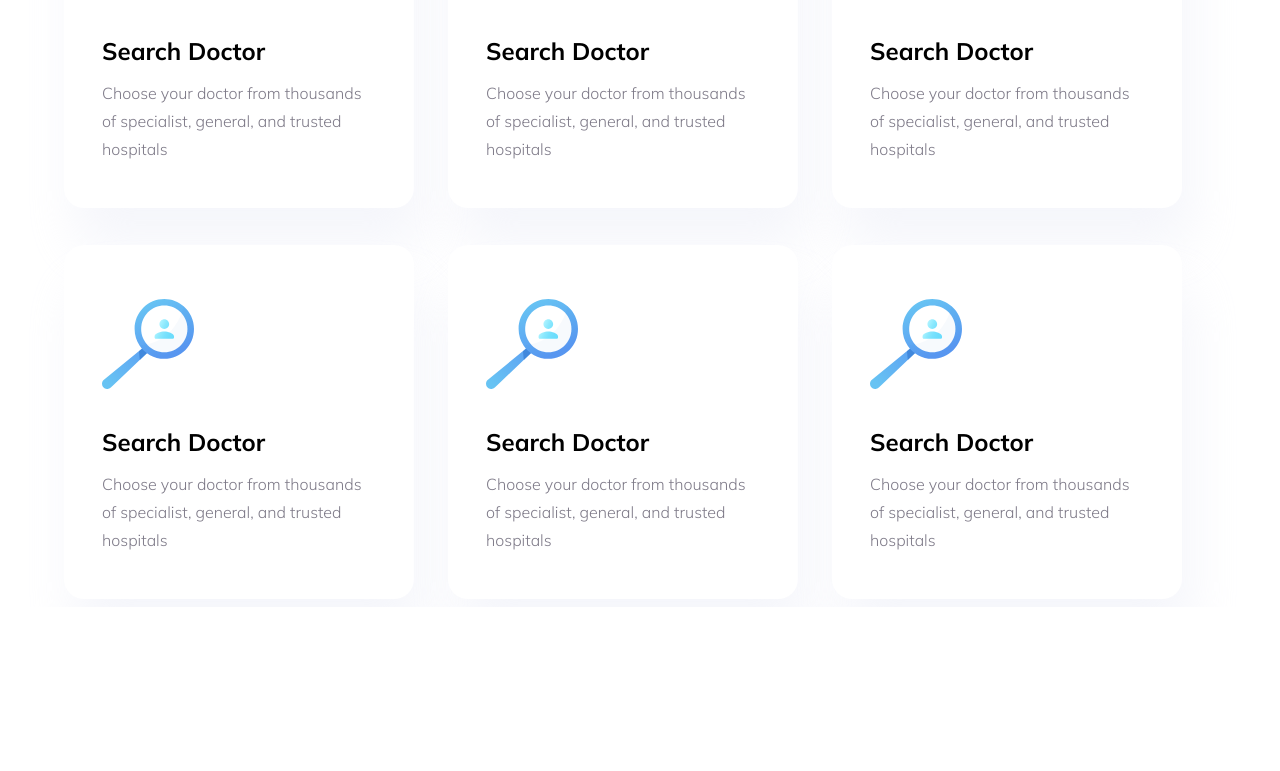
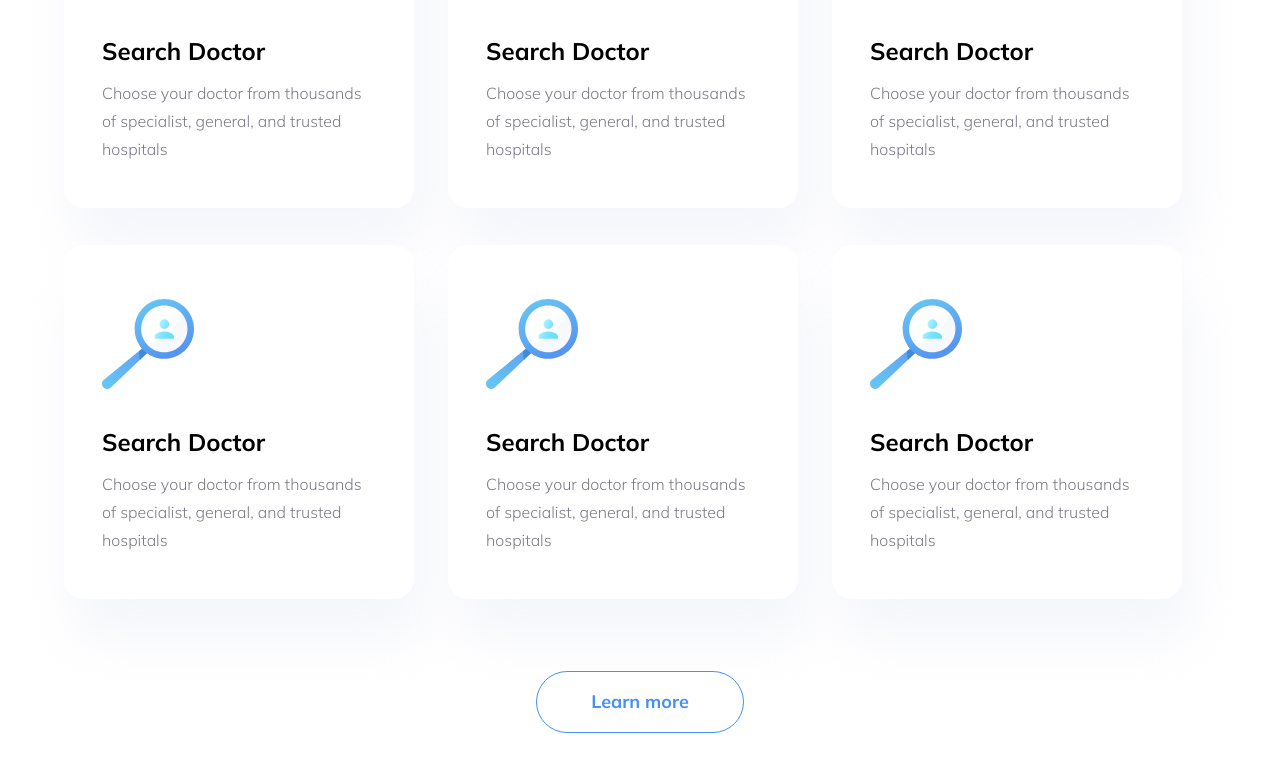
Before and after one commit to kiryushaz/effective_web, a React (Vite) app: page / in a window 1280 px wide. Shown: the part 1393-2164 px from the top of the page. Before the commit the page ends 2000 px from the top, so only its background shows below. Built offline with nearby package versions, Linux system fonts and the light colour scheme.

Commit message:
добавлена кнопка

```diff
--- a/src/components/OurServices/OurServices.module.css
+++ b/src/components/OurServices/OurServices.module.css
@@ -33,3 +33,24 @@ h2 {
     grid-template-columns: repeat(3, 384px); /* width servicecard 350px + margin 34px */
     justify-content: center;
 }
+
+.HCServicesButton {
+    border: 1.4px solid #458FF6;
+    font-size: 18px;
+    font-style: normal;
+    font-weight: 700;
+    line-height: 60px;
+    padding: 0 54px;
+    margin-top: 72px;
+    margin-bottom: 220px;
+    color: var(--main-btn-color);
+}
+
+.HCServicesButton:hover {
+    background-color: var(--btn-hover-color);
+}
+
+.HCServicesButton:focus {
+    outline: none;
+    background-color: var(--btn-focus-color);
+}
--- a/src/components/OurServices/OurServices.tsx
+++ b/src/components/OurServices/OurServices.tsx
@@ -1,7 +1,14 @@
 import ServiceCard from "../ServiceCard/ServiceCard"
 import styles from './OurServices.module.css'
+import {useRef} from "react"
 
 function OurServices() {
+  const buttonRef = useRef(null);
+
+  function handleClick() {
+    buttonRef.current.blur();
+  }
+
   return (
     <>
       <h2>Our services</h2>
@@ -15,6 +22,9 @@ function OurServices() {
         <ServiceCard />
         <ServiceCard />
       </div>
+      <button className={styles.HCServicesButton} onClick={handleClick} ref={buttonRef}>
+        Learn more
+      </button>
     </>
   )
 }
--- a/src/index.css
+++ b/src/index.css
@@ -6,6 +6,9 @@
   --main-btn-color: #458FF6;
   --main-btn-hover-color: rgba(69, 143, 246, 0.801);
   --main-btn-focus-color: #2b5a9c;
+
+  --btn-hover-color: rgba(143, 190, 255, 0.247);
+  --btn-focus-color: #a6c6f1b9;
 
   --banner-text-title-color: #000000;
   --banner-text-desc-color: #7D7987;
```
